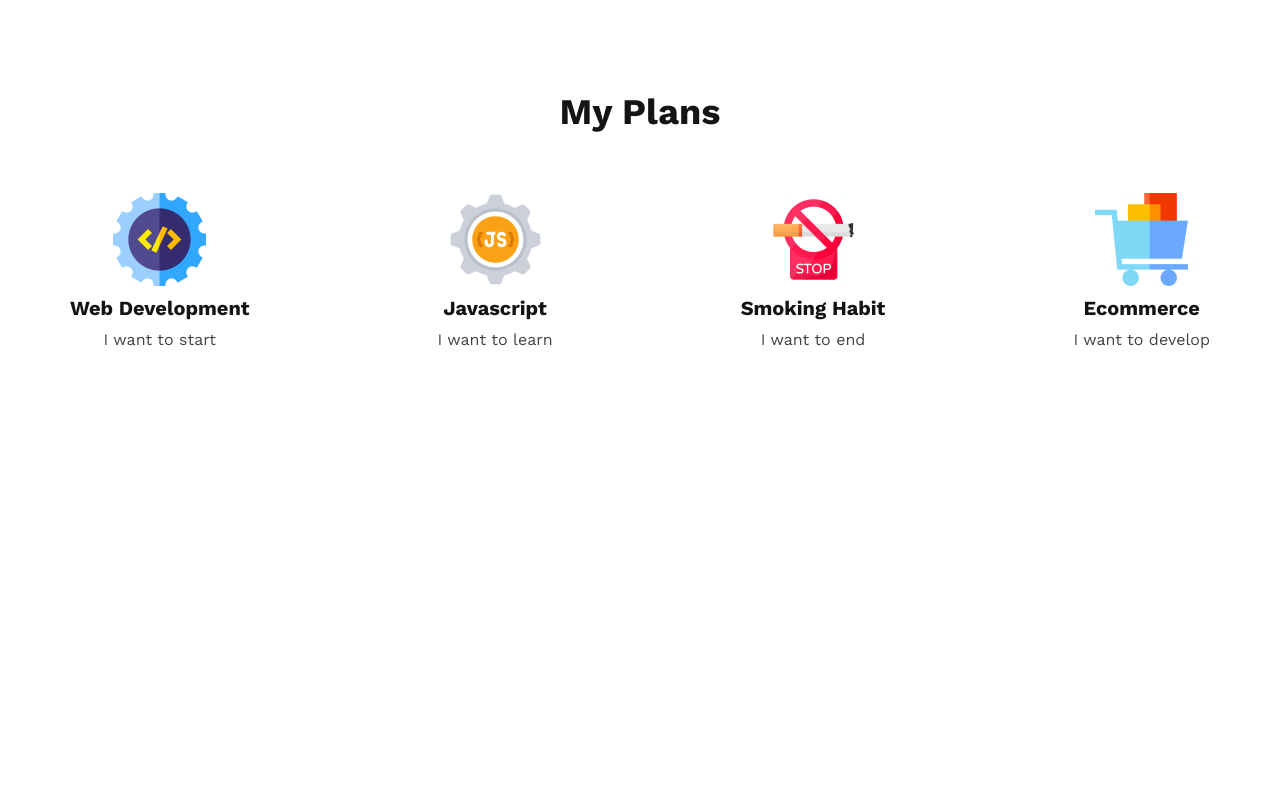
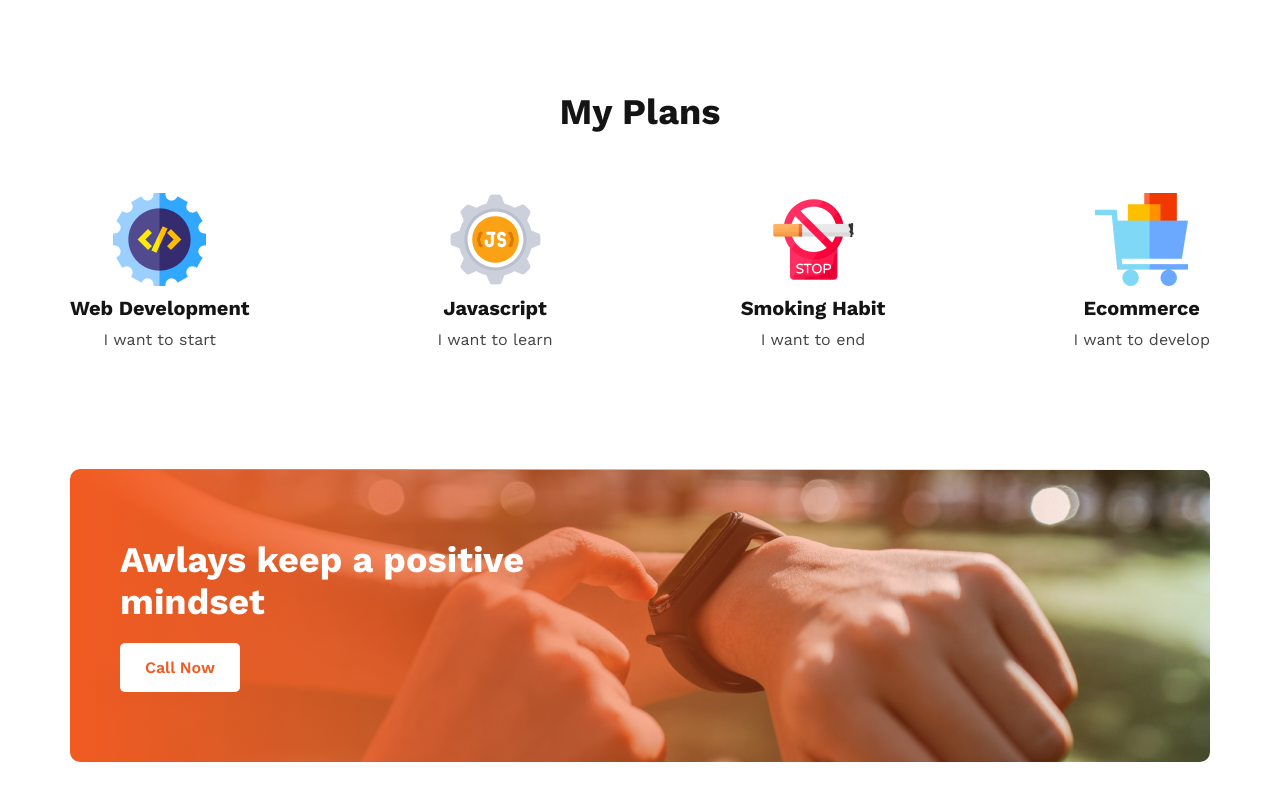
Before and after one commit to sultangit95/figma-to-html-new-year, a plain HTML site: page index.html in a window 1280 px wide. Shown: the part 1713-2513 px from the top of the page. Before the commit the page ends 2122 px from the top, so only its background shows below. Drawn offline with nearby package versions, Linux system fonts and the light colour scheme.

Commit message:
calls section completed

```diff
--- a/css/style.css
+++ b/css/style.css
@@ -1,4 +1,4 @@
-/* ===== common css starts ===== */
+/* ===== common style starts ===== */
 *{
   margin: 0;
   padding: 0;
@@ -14,7 +14,8 @@ a{
 img{
   vertical-align: middle;
 }
-/* ===== common css ends ===== */
+/* ===== common style ends ===== */
+/* ===== heading area style starts ===== */
 /* ===== banner style starts ===== */
 #banner{
   background: url("../images/banner/banner1.png");
@@ -56,6 +57,7 @@ img{
   cursor: pointer;
 }
 /* ===== banner style ends ===== */
+/* ===== heading area style ends ===== */
 /* ===== main area style starts ===== */
 main{
   width: 1140px;
@@ -128,6 +130,36 @@ main{
   font-size: 16px;
 }
 /* ===== plans style ends ===== */
+/* ===== calls style starts ===== */
+#calls{
+  background: linear-gradient(to right, #F15B22, rgba(0, 0, 0, 0)), url('../images/watch.png');
+  background-repeat: no-repeat;
+  margin: 120px 0;
+  padding: 70px 50px;
+  border-radius: 10px;
+}
+.calls-heading{
+  color: #fff;
+  font-weight: 700;
+  font-size: 36px;
+  padding-right: 500px;
+}
+.btn-second{
+  background: #ffffff;
+  border: none;
+  color: #F15B22;
+  font-size: 16px;
+  font-weight: 600;
+  padding: 15px 25px;
+  border-radius: 5px;
+  margin-top: 20px;
+  transition: .3s;
+}
+.btn-second:hover{
+  box-shadow: 0px 0px 10px #151414;
+  cursor: pointer;
+}
+/* ===== calls style ends ===== */
 
 
 
--- a/index.html
+++ b/index.html
@@ -74,6 +74,14 @@
       </div>
     </section>
     <!-- ===== plans section ends ===== -->
+    <!-- ===== calls section starts ===== -->
+    <section id="calls">
+      <div class="calls-contents">
+        <h1 class="calls-heading">Awlays keep a positive mindset</h1>
+        <button type="button" class="btn-second">Call Now</button>
+      </div>
+    </section>
+    <!-- ===== calls section ends ===== -->
   </main>
   <!-- ===== main section ends ===== -->
   <!-- ===== footer section starts ===== -->
```
